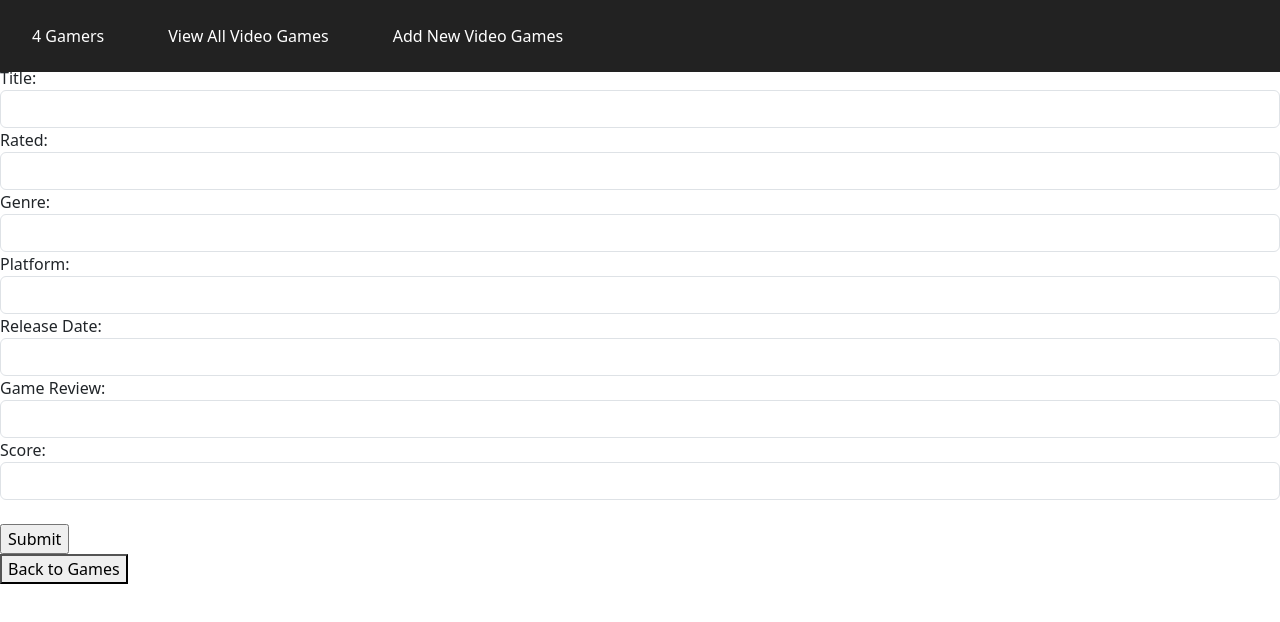
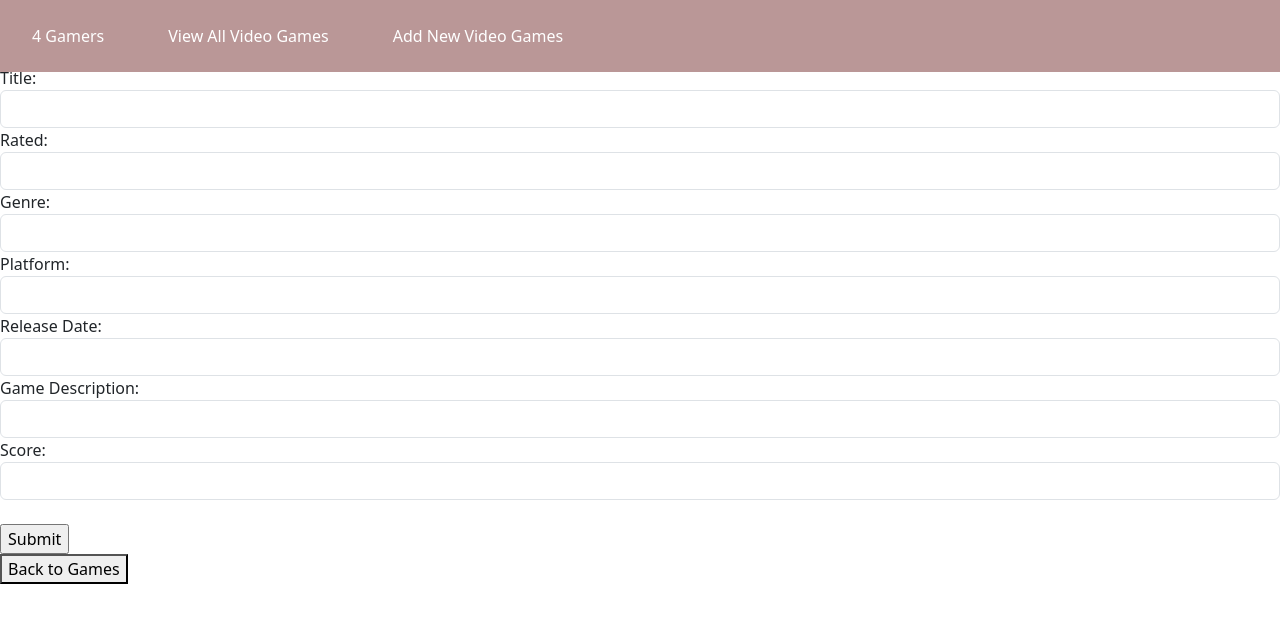
Before and after one commit to ajvee/Video-game-project, a React (Create React App) app in the folder front-end/: page /games/new in a window 1280 px wide. Shown: the top 622 px of the page. Built offline with nearby package versions, Linux system fonts and the light colour scheme.

Commit message:
css changes to error and home

```diff
--- a/front-end/src/Components/GameDetails.js
+++ b/front-end/src/Components/GameDetails.js
@@ -1,7 +1,7 @@
 import axios from "axios"
 import { useEffect, useState } from "react"
 import { Link, useParams, useNavigate } from "react-router-dom"
-// import Reviews from "./Reviews"
+import Reviews from "./Reviews"
 
 const API = process.env.REACT_APP_API_URL
 
@@ -77,7 +77,7 @@ const handleDelete = () => {
         </div>
 
     </div>
- {/* <Reviews />  */}
+ <Reviews />
   </article>
  )
 
--- a/front-end/src/Components/GameIndex.js
+++ b/front-end/src/Components/GameIndex.js
@@ -25,10 +25,10 @@ function Games() {
             <th className="Games-header">#</th>
             <th className="Games-header">Title</th>
             <th className="Games-header">Genre</th>
-            <th className="Games-header">Rated</th>
+            <th className="Games-header">ESRB Rating</th>
             <th className="Games-header">Platform</th>
-            <th className="Games-header">Release Date</th>
-            <th className="Games-header">Critics Score</th>
+            <th className="Games-header">Year Released</th>
+            <th className="Games-header">Game Score</th>
           </tr>
         </thead>
         <tbody>
--- a/front-end/src/Components/GameNew.js
+++ b/front-end/src/Components/GameNew.js
@@ -107,7 +107,7 @@ const handleSubmit = (event) => {
 
 
   <div class="form-group">
-    <label for="game_content">Game Review: </label>
+    <label for="game_content">Game Description: </label>
     <input
     id="game_content"
     type="text"
--- a/front-end/src/Components/Reviews.js
+++ b/front-end/src/Components/Reviews.js
@@ -16,7 +16,7 @@ export default function Reviews() {
                 setReviews(res.data);
                 console.log(res);
             })
-    }, [id, API]);
+    }, [id,]);
 
     const handleAdd = (newReview) => {
         axios.post(`${API}/games/${id}/reviews`, newReview)
--- a/front-end/src/Css/Nav.css
+++ b/front-end/src/Css/Nav.css
@@ -1,5 +1,5 @@
 .navbar {
-  background-color: #222;
+  background-color: #ba9797;
   position: fixed;
   top: 0;
   width: 100%;
```
